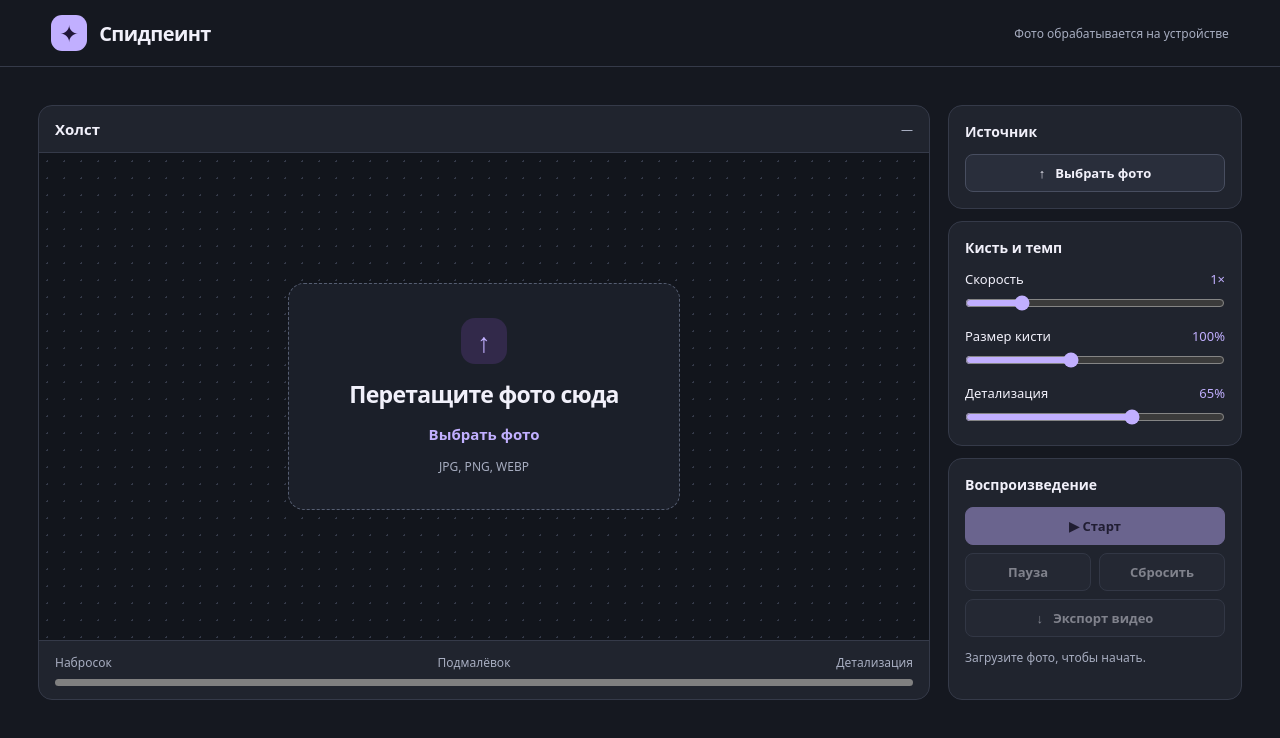
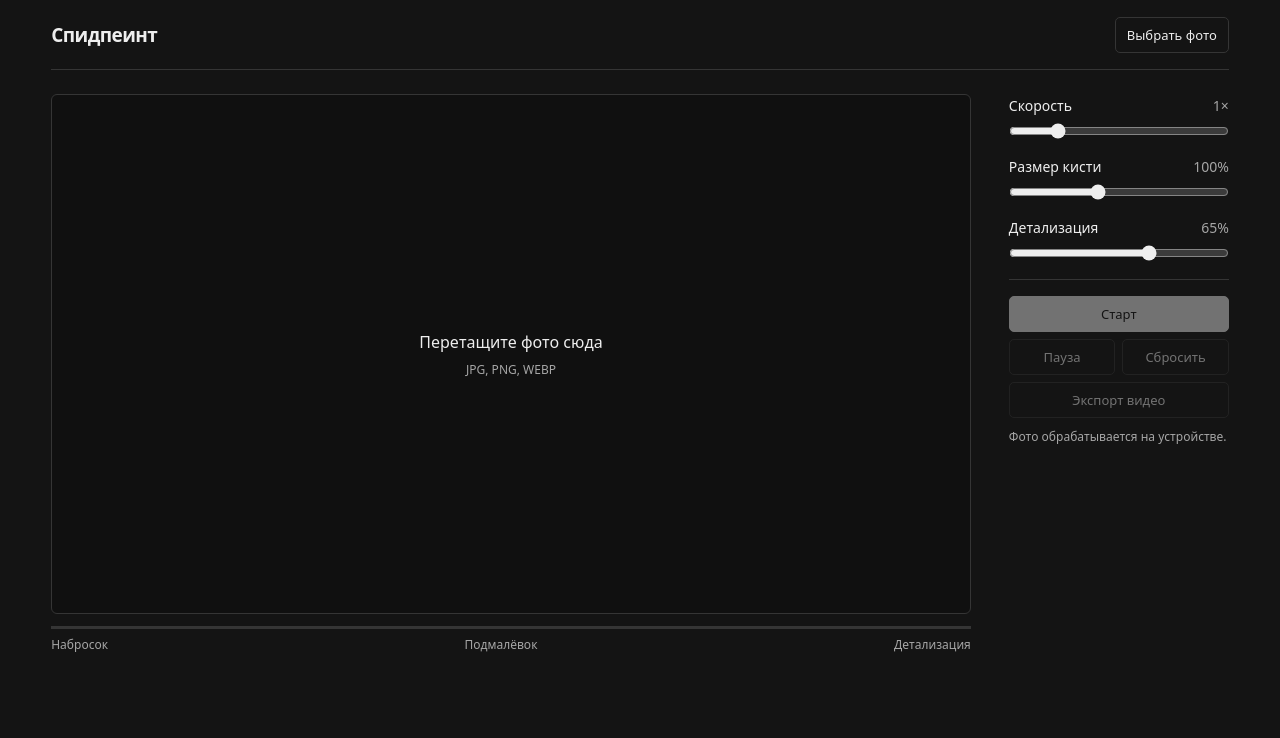
Before and after one commit to xreamm1/speedpaint, a plain HTML site: page index.html in a window 1280 px wide. Drawn offline with Linux system fonts and the light colour scheme.

Commit message:
Simplify the studio interface

```diff
--- a/app.mjs
+++ b/app.mjs
@@ -1,8 +1,8 @@
 import {paper,plan,stroke} from './paint.mjs';
 
 const $ = id => document.getElementById(id);
-const {canvas,file,surface,drop,source,thumb,filename,dimensions,progress,speed,brush,detail,start,pause,reset,status} =
-  Object.fromEntries('canvas file surface drop source thumb filename dimensions progress speed brush detail start pause reset status'.split(' ').map(id=>[id,$(id)]));
+const {canvas,file,surface,drop,source,filename,dimensions,progress,speed,brush,detail,start,pause,reset,status} =
+  Object.fromEntries('canvas file surface drop source filename dimensions progress speed brush detail start pause reset status'.split(' ').map(id=>[id,$(id)]));
 const download = $('export');
 const phases = [...document.querySelectorAll('ol li')];
 const ctx = canvas.getContext('2d',{alpha:false});
@@ -27,7 +27,7 @@ function controls() {
   file.disabled = busy;
   brush.disabled = detail.disabled = exporting || running || time>0;
   speed.disabled = exporting;
-  start.textContent = time>=duration ? '↻  Заново' : time>0 ? '▶  Продолжить' : '▶  Старт';
+  start.textContent = time>=duration ? 'Заново' : time>0 ? 'Продолжить' : 'Старт';
 }
 function wipe() {
   time = phase = index = 0;
@@ -58,7 +58,6 @@ async function load(image) {
     ref.fillStyle = paper;
     ref.fillRect(0,0,reference.width,reference.height);
     ref.drawImage(picture,0,0,reference.width,reference.height);
-    thumb.src = reference.toDataURL('image/jpeg',.65);
     filename.textContent = image.name;
     photoName = image.name.replace(/\.[^.]+$/, '') || 'speedpaint';
     source.hidden = canvas.hidden = false;
--- a/index.html
+++ b/index.html
@@ -3,55 +3,51 @@
 <head>
 <meta charset="utf-8">
 <meta name="viewport" content="width=device-width, initial-scale=1">
-<meta name="theme-color" content="#151820">
-<title>Спидпеинт — мастерская</title>
+<meta name="theme-color" content="#141414">
+<title>Спидпеинт</title>
 <link rel="icon" href="data:,">
 <link rel="stylesheet" href="./style.css">
 <script type="module" src="./app.mjs"></script>
 </head>
 <body>
-<header><div class="brand"><span class="logo" aria-hidden="true">✦</span><h1>Спидпеинт</h1></div><span class="privacy">Фото обрабатывается на устройстве</span></header>
 <main>
+<header>
+<h1>Спидпеинт</h1>
+<div id="source" hidden><span id="filename"></span><span id="dimensions"></span></div>
+<div class="upload">
+<input type="file" id="file" accept="image/jpeg,image/png,image/webp" aria-label="Выбрать фото">
+<label for="file" class="file-button">Выбрать фото</label>
+</div>
+</header>
+<div class="studio">
 <section class="workspace" aria-label="Холст">
-<div class="bar"><strong>Холст</strong><span id="dimensions">—</span></div>
 <div id="surface">
 <label id="drop" for="file">
-<span class="upload-icon" aria-hidden="true">↑</span>
 <strong>Перетащите фото сюда</strong>
-<span class="choose">Выбрать фото</span>
 <small>JPG, PNG, WEBP</small>
 </label>
 <canvas id="canvas" hidden aria-label="Текущий рисунок"></canvas>
 </div>
 <div class="timeline">
+<progress id="progress" value="0" max="1" aria-label="Прогресс рисования"></progress>
 <ol><li>Набросок</li><li>Подмалёвок</li><li>Детализация</li></ol>
-<progress id="progress" value="0" max="1" aria-label="Прогресс рисования"></progress>
 </div>
 </section>
-<aside>
-<section class="panel">
-<h2>Источник</h2>
-<input type="file" id="file" accept="image/jpeg,image/png,image/webp">
-<label for="file" class="file-button">↑ &nbsp; Выбрать фото</label>
-<div id="source" hidden><img id="thumb" alt=""><span id="filename"></span></div>
-</section>
-<section class="panel">
-<h2>Кисть и темп</h2>
+<aside aria-label="Настройки и управление">
 <label class="setting" for="speed">Скорость <output for="speed">1×</output></label>
 <input id="speed" type="range" min=".25" max="4" step=".25" value="1">
 <label class="setting" for="brush">Размер кисти <output for="brush">100%</output></label>
 <input id="brush" type="range" min="60" max="160" step="5" value="100">
 <label class="setting" for="detail">Детализация <output for="detail">65%</output></label>
 <input id="detail" type="range" min="0" max="100" step="5" value="65">
-</section>
-<section class="panel controls">
-<h2>Воспроизведение</h2>
-<button id="start" class="primary" disabled>▶ &nbsp; Старт</button>
+<div class="controls">
+<button id="start" class="primary" disabled>Старт</button>
 <div class="pair"><button id="pause" disabled>Пауза</button><button id="reset" disabled>Сбросить</button></div>
-<button id="export" disabled>↓ &nbsp; Экспорт видео</button>
-<p id="status" role="status">Загрузите фото, чтобы начать.</p>
-</section>
+<button id="export" disabled>Экспорт видео</button>
+</div>
+<p id="status" role="status">Фото обрабатывается на устройстве.</p>
 </aside>
+</div>
 </main>
 </body>
 </html>
--- a/style.css
+++ b/style.css
@@ -1,36 +1,39 @@
 *{box-sizing:border-box}
-:root{color-scheme:dark;--bg:#151820;--panel:#20242e;--line:#353a49;--text:#f1f0fa;--muted:#a7adc0;--accent:#c1afff;font:15px system-ui,sans-serif}
-body{margin:0;background:var(--bg);color:var(--text)}
-header{display:flex;justify-content:space-between;align-items:center;gap:12px;padding:15px clamp(16px,4vw,52px);border-bottom:1px solid var(--line)}
-.brand{display:flex;align-items:center;gap:12px}.logo{display:grid;place-items:center;width:36px;height:36px;border-radius:11px;background:var(--accent);color:#211638;font-size:23px}
-h1,h2,p{margin:0}h1{font-size:20px;letter-spacing:-.03em}h2{font-size:14px}
-.privacy,#dimensions,small,#status{color:var(--muted);font-size:12px}
-main{max-width:1480px;margin:auto;display:grid;grid-template-columns:minmax(0,1fr) 294px;gap:18px;padding:clamp(12px,3vw,38px)}
-.workspace,.panel{border:1px solid var(--line);background:var(--panel);border-radius:14px;overflow:hidden}
-.workspace{display:flex;flex-direction:column}
-.bar,.timeline{padding:13px 16px}.bar{display:flex;justify-content:space-between;align-items:center}
-#surface{flex:1;min-height:450px;display:grid;place-items:center;padding:20px;background-color:#12151c;background-image:radial-gradient(#343948 1px,transparent 1px);background-size:17px 17px;border-block:1px solid var(--line)}
-#surface.over{box-shadow:inset 0 0 0 2px var(--accent)}
-#drop{display:grid;justify-items:center;gap:14px;text-align:center;padding:34px clamp(22px,5vw,60px);border:1px dashed #565e72;background:#1b1f29;border-radius:16px;cursor:pointer}
-#drop strong{font-size:clamp(16px,3vw,23px);letter-spacing:-.03em}
-.upload-icon{display:grid;place-items:center;width:46px;height:46px;border-radius:14px;background:#32294a;color:var(--accent);font-size:27px}
-.choose{color:var(--accent);font-weight:600}
-canvas{max-width:100%;max-height:min(67vh,800px);width:auto;height:auto;object-fit:contain;box-shadow:0 12px 40px #0007}
-ol{padding:0;margin:0 0 8px;list-style:none;display:flex;justify-content:space-between;gap:8px;color:var(--muted);font-size:12px}li.active{color:var(--accent)}
-progress{display:block;width:100%;height:7px;accent-color:var(--accent);border:none;border-radius:10px;overflow:hidden}
-aside{display:grid;align-content:start;gap:12px}.panel{padding:16px}.panel h2{margin-bottom:13px}
-button,.file-button{display:block;width:100%;border:1px solid #484e60;border-radius:8px;padding:9px;text-align:center;color:var(--text);background:#292e3b;font:600 13px system-ui;cursor:pointer}
-button:not(:disabled):hover,.file-button:hover,#drop:hover{border-color:var(--accent)}
-button:disabled{opacity:.46;cursor:default}
-.primary{background:var(--accent);color:#211638;border-color:var(--accent)}
-.pair{display:grid;grid-template-columns:1fr 1fr;gap:8px;margin-block:8px}
+:root{color-scheme:dark;--text:#eee;--muted:#a6a6a6;--line:#353535;font:14px system-ui,sans-serif}
+body{margin:0;background:#141414;color:var(--text)}
+main{max-width:1450px;margin:auto;padding:0 clamp(16px,4vw,60px)}
+header{min-height:70px;display:flex;align-items:center;gap:16px;border-bottom:1px solid var(--line)}
+h1,p{margin:0}h1{font-size:19px;font-weight:620;letter-spacing:-.03em}
+.upload{margin-left:auto;position:relative;flex:none}
+#source{min-width:0;display:flex;gap:10px;color:var(--muted);font-size:12px}
+#filename{overflow:hidden;white-space:nowrap;text-overflow:ellipsis}
+#dimensions{white-space:nowrap}
+.studio{display:grid;grid-template-columns:minmax(0,1fr) 220px;gap:clamp(16px,3vw,38px);padding:24px 0}
+#surface{min-height:clamp(300px,65vh,900px);display:grid;place-items:center;padding:16px;background:#101010;border:1px solid var(--line);border-radius:6px}
+#surface.over{border-color:var(--text)}
+#drop{display:grid;justify-items:center;gap:8px;text-align:center;padding:26px;cursor:pointer}
+#drop strong{font-size:16px;font-weight:520}
+small,#status,ol{color:var(--muted);font-size:12px}
+canvas{display:block;max-width:100%;max-height:70vh;width:auto;height:auto;object-fit:contain}
+.timeline{padding-top:12px}
+ol{padding:0;margin:7px 0 0;list-style:none;display:flex;justify-content:space-between;gap:8px}
+li.active{color:var(--text)}
+progress{display:block;width:100%;height:3px;border:0;background:var(--line);color:var(--text)}
+progress::-webkit-progress-bar{background:var(--line)}
+progress::-webkit-progress-value{background:var(--text)}
+progress::-moz-progress-bar{background:var(--text)}
+aside{padding-top:2px}
+.setting{display:flex;justify-content:space-between;gap:8px}
+output{color:var(--muted);font-variant-numeric:tabular-nums}
+input[type=range]{display:block;width:100%;margin:8px 0 18px;accent-color:var(--text)}
+.controls{display:grid;gap:7px;border-top:1px solid var(--line);padding-top:16px}
+.pair{display:grid;grid-template-columns:1fr 1fr;gap:7px}
+button,.file-button{display:block;border:1px solid var(--line);border-radius:5px;padding:8px 11px;color:var(--text);background:transparent;font:500 13px system-ui;text-align:center;cursor:pointer}
+button:not(:disabled):hover,.file-button:hover{border-color:var(--muted)}
+button:disabled,#file:disabled+.file-button{opacity:.43;cursor:default}
+.primary{color:#141414;background:var(--text);border-color:var(--text)}
 #file{position:absolute;width:1px;height:1px;opacity:0}
-#file:focus-visible+.file-button{outline:2px solid var(--accent);outline-offset:3px}
-#source{display:flex;gap:10px;align-items:center;margin-top:12px;font-size:12px;color:var(--muted);overflow-wrap:anywhere}
-#thumb{width:37px;height:37px;object-fit:cover;border-radius:5px}
-.setting{display:flex;justify-content:space-between;gap:8px;font-size:13px;margin-top:12px}
-output{font-variant-numeric:tabular-nums;color:var(--accent)}
-input[type=range]{width:100%;margin:7px 0 0;accent-color:var(--accent)}
-#status{margin-top:12px;min-height:2lh;overflow-wrap:anywhere}
+#file:focus-visible+.file-button{outline:2px solid var(--text);outline-offset:3px}
+#status{margin-top:10px;overflow-wrap:anywhere}
 [hidden]{display:none!important}
-@media(max-width:760px){main{grid-template-columns:1fr}#surface{min-height:300px}aside{grid-template-columns:repeat(auto-fit,minmax(min(220px,100%),1fr))}.privacy{text-align:right}}
+@media(max-width:690px){.studio{grid-template-columns:1fr}aside{padding-top:8px}#surface{min-height:280px}#dimensions{display:none}header{gap:10px}}
```
